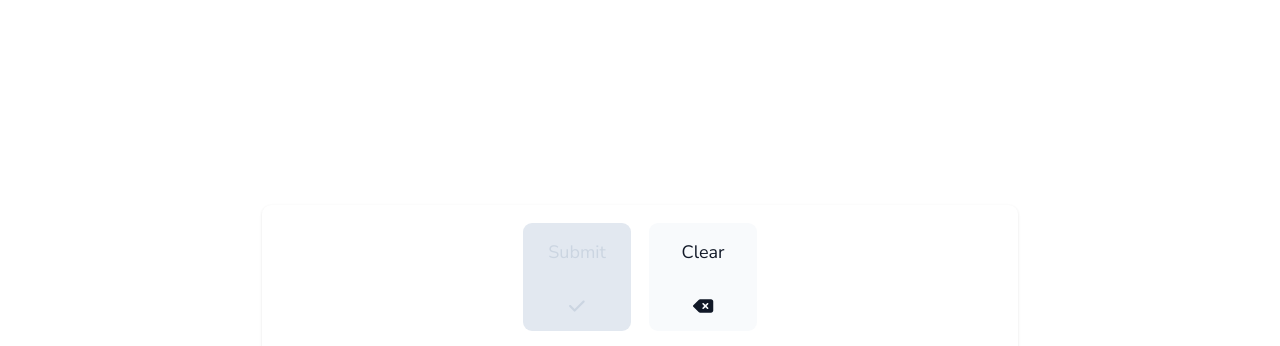
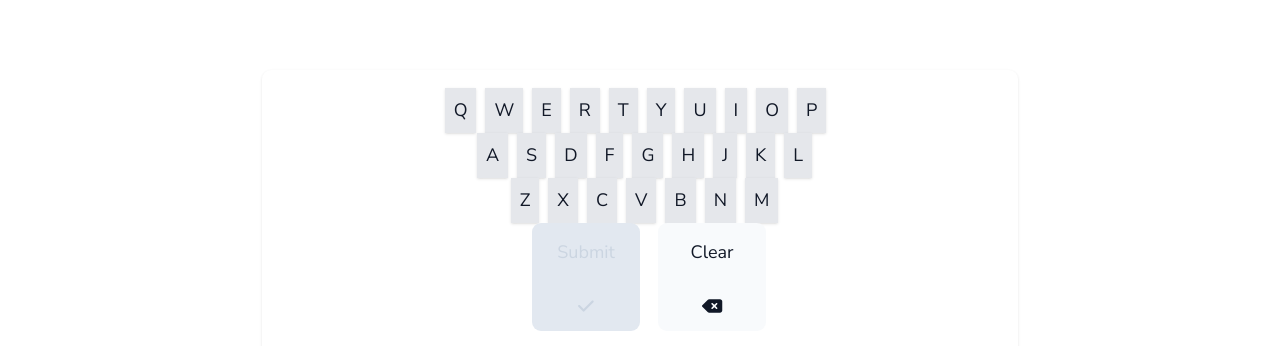
Before and after one commit to robbailey3/website-next, a Next.js app: page /projects/word-game in a window 1280 px wide. Shown: the part 451-797 px from the top of the page. Built offline with nearby package versions, Linux system fonts and the light colour scheme; no server answers.

Commit message:
build: adding new wordgame keyboard

```diff
--- a/src/features/word-game/components/WordGame/WordGame.tsx
+++ b/src/features/word-game/components/WordGame/WordGame.tsx
@@ -82,6 +82,10 @@ const WordGame = () => {
     setShowSuccessPopup(false);
   };
 
+  const handleLetterChoose = (letter: string) => {
+    console.log(letter);
+  };
+
   const handleGuessClear = () => {
     setCurrentGuess(new Guess(CONFIG.lettersPerWord));
   };
@@ -153,10 +157,11 @@ const WordGame = () => {
         {currentGuess && (
           <WordGameActions
             currentGuess={currentGuess}
-            attemptNumber={attemptNumber}
+            incorrectLetters={incorrectLetters}
             numberOfLetters={CONFIG.lettersPerWord}
             onSubmit={handleGuessSubmit}
             onClear={handleGuessClear}
+            onLetterChoose={handleLetterChoose}
           />
         )}
       </section>
--- a/src/features/word-game/components/WordGameActions/WordGameActions.tsx
+++ b/src/features/word-game/components/WordGameActions/WordGameActions.tsx
@@ -5,18 +5,32 @@ import {
 } from '@fortawesome/free-solid-svg-icons';
 import { FontAwesomeIcon } from '@fortawesome/react-fontawesome';
 import { Guess } from '../../models/guess';
+import WordGameLetterButton from '../WordGameLetterButton/WordGameLetterButton';
 
 export interface WordGameActionsProps {
-  attemptNumber: number;
   numberOfLetters: number;
   currentGuess: Guess;
+  incorrectLetters: string[];
   onSubmit: () => void;
   onClear: () => void;
+  onLetterChoose: (letter: string) => void;
 }
 
 const WordGameActions = (props: WordGameActionsProps) => {
-  const { attemptNumber, numberOfLetters, currentGuess, onSubmit, onClear } =
-    props;
+  const {
+    incorrectLetters,
+    numberOfLetters,
+    currentGuess,
+    onSubmit,
+    onClear,
+    onLetterChoose,
+  } = props;
+
+  const letterRows: string[][] = [
+    ['q', 'w', 'e', 'r', 't', 'y', 'u', 'i', 'o', 'p'],
+    ['a', 's', 'd', 'f', 'g', 'h', 'j', 'k', 'l'],
+    ['z', 'x', 'c', 'v', 'b', 'n', 'm'],
+  ];
 
   const canSubmit = () => {
     return (
@@ -25,9 +39,25 @@ const WordGameActions = (props: WordGameActionsProps) => {
     );
   };
 
+  const handleLetterClick = (letter: string) => {
+    onLetterChoose(letter);
+  };
+
   return (
     <div className="fixed max-w-2xl bottom-0 w-full left-1/2 -translate-x-1/2 bg-white shadow rounded-t-lg">
-      <div className="flex justify-center space-x-4 p-4">
+      <div className="flex flex-wrap justify-center space-x-4 p-4">
+        {letterRows.map((row, i) => (
+          <div className="flex w-full justify-center" key={`letter-row-${i}`}>
+            {row.map((letter) => (
+              <WordGameLetterButton
+                key={`letter-${letter}`}
+                letter={letter}
+                disabled={incorrectLetters.includes(letter)}
+                onClick={() => handleLetterClick(letter)}
+              />
+            ))}
+          </div>
+        ))}
         <button
           disabled={!canSubmit()}
           className="h-24 w-24 flex justify-center items-center bg-slate-50 disabled:bg-slate-200 disabled:text-slate-300 disabled:cursor-not-allowed rounded-lg flex-wrap"
--- /dev/null
+++ b/src/features/word-game/components/WordGameLetterButton/WordGameLetterButton.tsx
@@ -0,0 +1,22 @@
+import clsx from 'clsx';
+
+export interface WordGameLetterButton {
+  letter: string;
+  disabled: boolean;
+  onClick: () => void;
+}
+
+const WordGameLetterButton = (props: WordGameLetterButton) => {
+  const { letter, onClick } = props;
+
+  return (
+    <button
+      onClick={onClick}
+      className={clsx('p-2 border-none bg-gray-200 shadow mr-2')}
+    >
+      {letter.toUpperCase()}
+    </button>
+  );
+};
+
+export default WordGameLetterButton;
```
